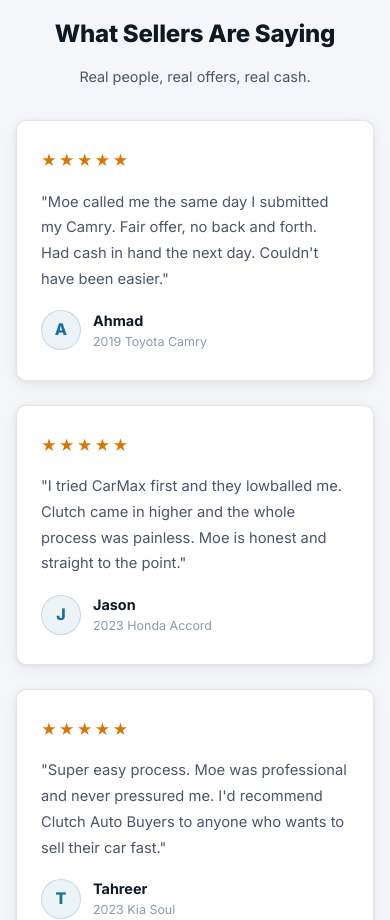
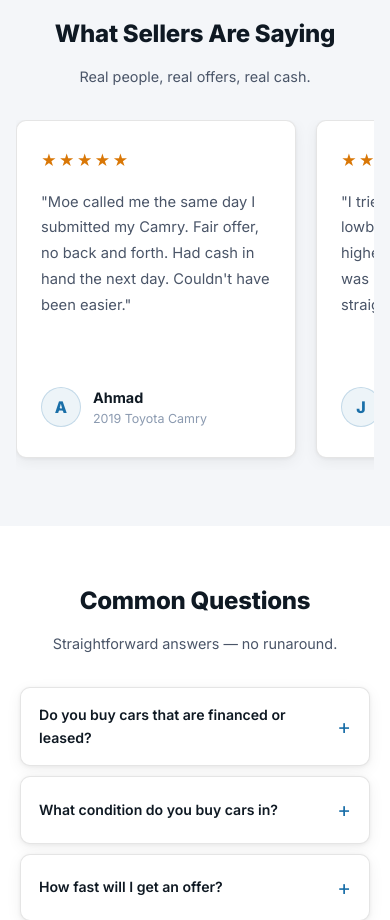
Before and after one commit to clutchautobuyers-tech/ClutchMotors, a website: page public/index.html in a window 390 px wide. Shown: the part 4100-5020 px from the top of the page. Drawn offline with Linux system fonts and the light colour scheme.

Commit message:
testimonials horizontal scroll carousel

```diff
--- a/public/css/styles.css
+++ b/public/css/styles.css
@@ -595,9 +595,21 @@ img { max-width: 100%; display: block; }
   background: var(--bg-section-alt);
 }
 .testimonials-grid {
-  display: grid;
-  grid-template-columns: repeat(auto-fit, minmax(260px, 1fr));
-  gap: 24px;
+  display: flex;
+  gap: 20px;
+  overflow-x: auto;
+  scroll-snap-type: x mandatory;
+  -webkit-overflow-scrolling: touch;
+  padding-bottom: 16px;
+  cursor: grab;
+}
+.testimonials-grid:active { cursor: grabbing; }
+.testimonials-grid::-webkit-scrollbar { height: 5px; }
+.testimonials-grid::-webkit-scrollbar-track { background: transparent; }
+.testimonials-grid::-webkit-scrollbar-thumb { background: var(--border-strong); border-radius: 99px; }
+.testimonial-card {
+  flex: 0 0 300px;
+  scroll-snap-align: start;
 }
 .testimonial-card {
   background: var(--bg-card);
@@ -609,6 +621,7 @@ img { max-width: 100%; display: block; }
   gap: 16px;
   box-shadow: var(--shadow-card);
   transition: box-shadow 0.2s, transform 0.2s;
+  min-height: 220px;
 }
 .testimonial-card:hover {
   box-shadow: 0 8px 28px rgba(0,0,0,0.1);
@@ -742,7 +755,7 @@ img { max-width: 100%; display: block; }
 
 /* ===== RESPONSIVE ===== */
 @media (max-width: 768px) {
-  .testimonials-grid { grid-template-columns: 1fr; }
+  .testimonials-grid { padding-bottom: 12px; }
   .faq-list { padding: 0 4px; }
 }
 
@@ -762,7 +775,8 @@ img { max-width: 100%; display: block; }
   .form-section { padding: 56px 0 72px; }
   .section-title { font-size: 1.5rem; }
   .section-sub { font-size: 0.9rem; margin-bottom: 32px; }
-  .steps-grid, .why-grid, .testimonials-grid { grid-template-columns: 1fr; }
+  .steps-grid, .why-grid { grid-template-columns: 1fr; }
+  .testimonial-card { flex: 0 0 280px; }
   .step-card, .why-card { padding: 24px 20px; }
   .form-card { padding: 24px 16px; }
   .form-group-row { flex-direction: column; gap: 0; }
```
Also changed, not shown: CLAUDE.md (+1 -0 lines).
